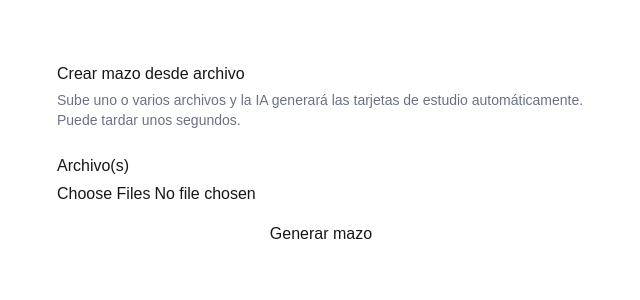
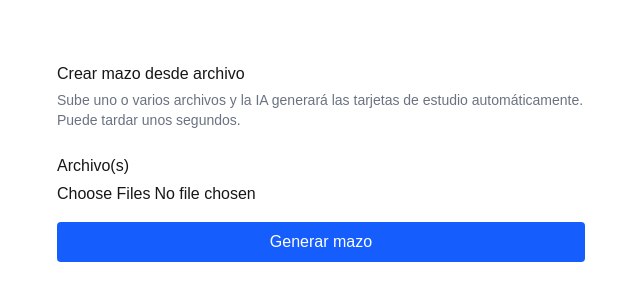
Before and after one commit to jangel-pz/flashlearn-ai, a Next.js app: page /decks/new in a window 1280 px wide. Shown: the part 114-414 px from the top of the page, without its empty margins (319-959 px from the left). Built offline with nearby package versions, Linux system fonts and the light colour scheme.

Commit message:
refactor: botón de creación de mazos en components

```diff
--- a/src/app/(dashboard)/decks/new/page.jsx
+++ b/src/app/(dashboard)/decks/new/page.jsx
@@ -1,4 +1,8 @@
 import { Alert } from "@/components/Alert";
+import {
+  CreateDeckButton,
+  GenerateDeckButton,
+} from "@/components/CreateDeckButton";
 import { generateDeckFromFiles } from "@/app/actions/createDeck";
 
 /* Server Action, sin JavaScript de cliente. El navegador se encarga de mostrar el archivo seleccionado y de bloquear el envío si el campo "required" está vacío.
@@ -32,7 +36,7 @@ export default async function NewDeckPage({ searchParams }) {
           />
         </label>
 
-        <button type="submit">Generar mazo</button>
+        <GenerateDeckButton />
       </form>
     </div>
   );
--- /dev/null
+++ b/src/components/CreateDeckButton.jsx
@@ -0,0 +1,17 @@
+"use client";
+
+import { useFormStatus } from "react-dom";
+
+export function GenerateDeckButton() {
+  const { pending } = useFormStatus();
+
+  return (
+    <button
+      type="submit"
+      disabled={pending}
+      className="bg-blue-600 text-white px-3 py-2 rounded disabled:bg-gray-400"
+    >
+      {pending ? "Generando tarjetas de estudio…" : "Generar mazo"}
+    </button>
+  );
+}
```
